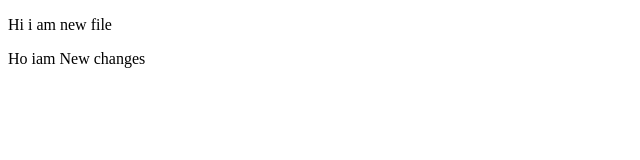
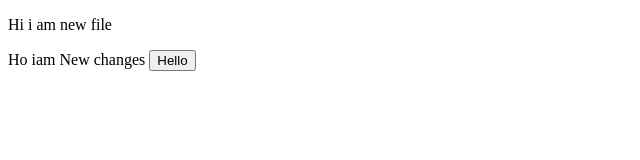
Before and after one commit to AnupamSoSharma/angular18, a plain HTML site: page index.html in a window 1280 px wide. Shown: the whole page, without its empty margins (0-640 px from the left). Drawn offline with Linux system fonts and the light colour scheme.

Commit message:
Add Button

```diff
--- a/index.html
+++ b/index.html
@@ -9,7 +9,8 @@
 
 <body>
     <p> Hi i am new file</p>
-    <h>Ho iam New changes</h>
+    <h>Ho iam New changes <button name="Submit">Hello</button></h>
+
 </body>
 
 </html>
```
